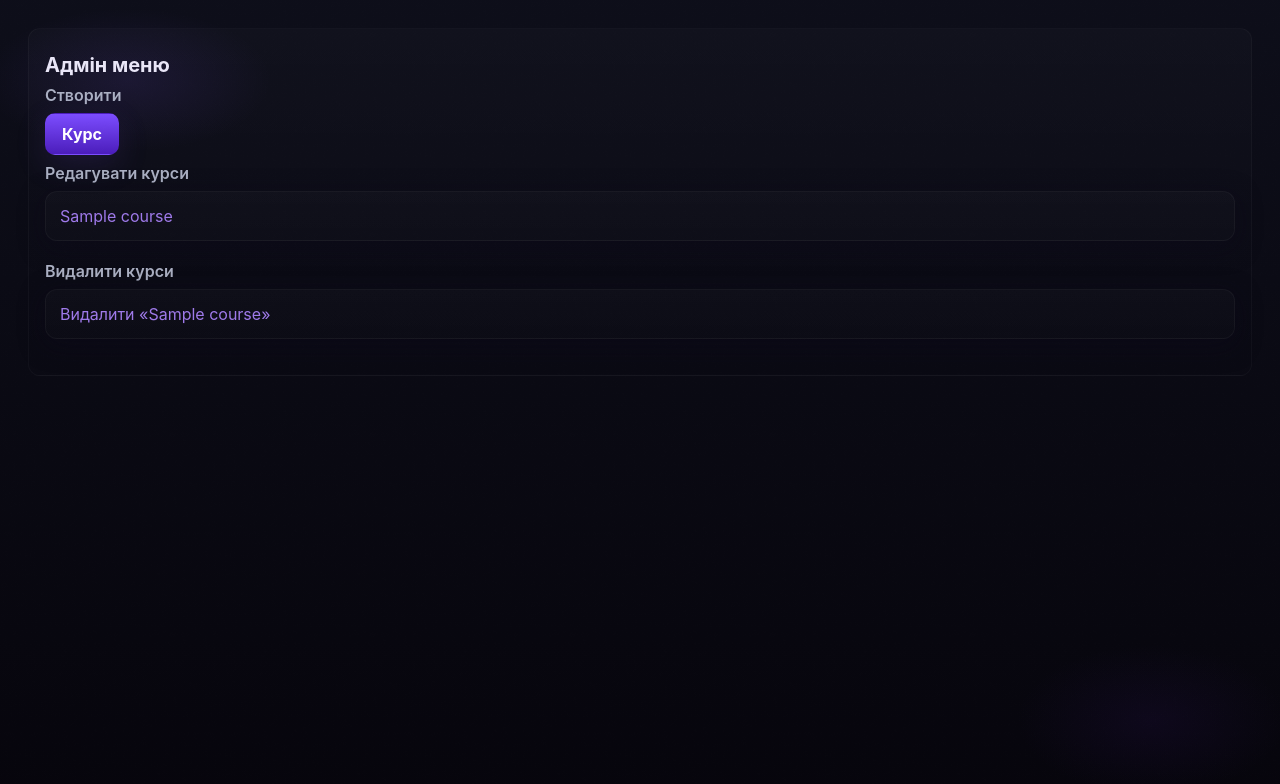
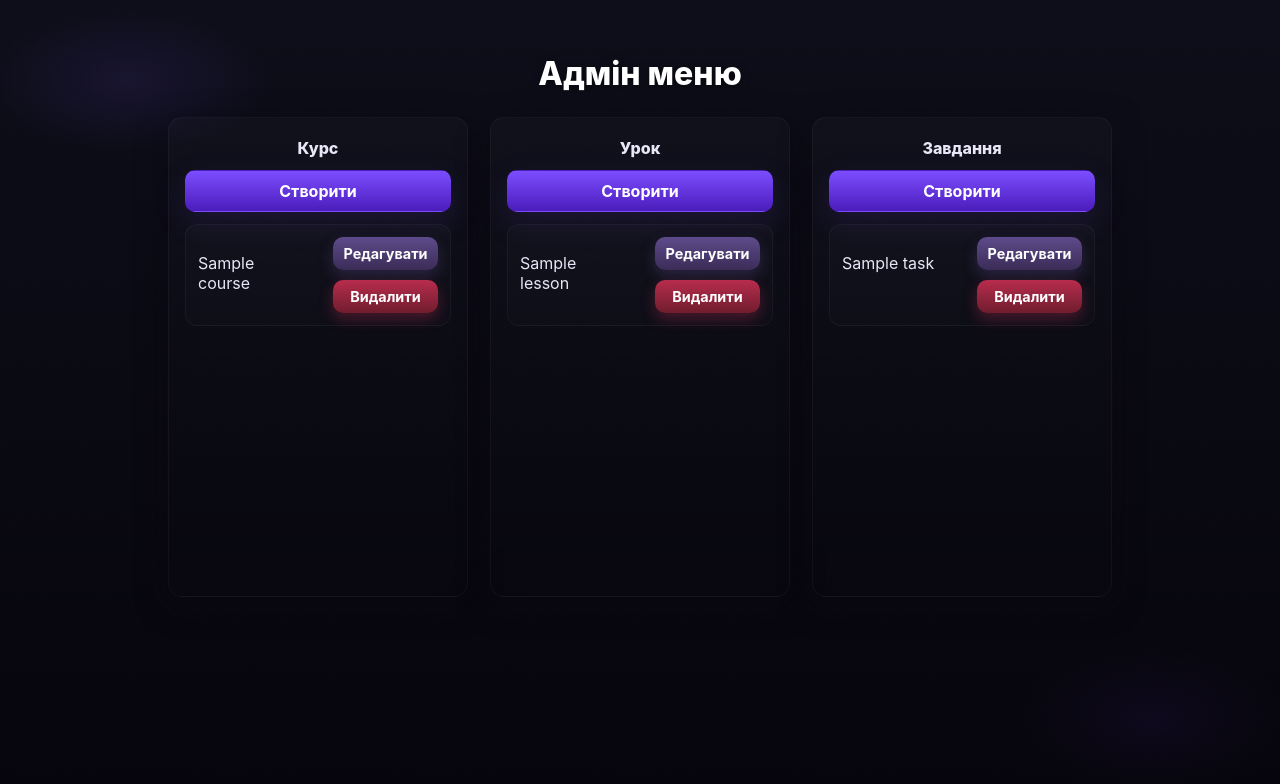
Before and after one commit to Neatink/Learning-Management-System, a Django app: page /admin-menu/ in a window 1280 px wide. Shown: the top 784 px of the page. Run offline with Django 5.2, Linux system fonts and the light colour scheme; a user stored in the database is signed in; tables that the repository leaves empty hold one stand-in row (values such as "Sample post").

Commit message:
Updated the style of the admin-menu page

```diff
--- a/LMS/LMS/settings.py
+++ b/LMS/LMS/settings.py
@@ -128,4 +128,4 @@ LOGIN_REDIRECT_URL = 'home_view'
 
 LOGOUT_REDIRECT_URL = 'home_view'
 
-LOGIN_URL = 'login'
+LOGIN_URL = 'login_view'
--- a/LMS/LMSproject/static/styles.css
+++ b/LMS/LMSproject/static/styles.css
@@ -41,8 +41,6 @@ body::before{
   background-size:200% 200%;animation:gradientShift 12s ease infinite;
   box-shadow: var(--shadow-sm);border:1px solid rgba(255,255,255,0.03);
 }
-@media (prefers-reduced-motion:reduce){ .hero-bg{animation:none} }
-
 .container{max-width:980px;margin:0 auto;padding:18px;position:relative;z-index:2}
 
 a{color:var(--primary-400);text-decoration:none;outline:none}
@@ -100,7 +98,153 @@ a:focus,button:focus,input:focus,textarea:focus{outline:3px solid rgba(124,77,25
   box-sizing: border-box;
 }
 
-@media (max-width:520px){
-  .auth-card{ padding: 14px; max-width: 92vw; }
-  .auth-page{ min-height: calc(100vh - 120px); padding: 18px; }
+.admin-grid{
+  display:grid;
+  grid-template-columns: repeat(3, minmax(0,1fr));
+  gap:22px;
 }
+
+.admin-col{
+  background: linear-gradient(180deg, rgba(255,255,255,0.02), transparent);
+  border:1px solid var(--border);
+  border-radius:14px;
+  padding:16px;
+  min-height:480px;
+  box-shadow: var(--shadow-sm);
+}
+
+.admin-col-title{
+  text-align:center;
+  margin:4px 0 12px;
+  font-weight:800;
+  color:var(--text);
+}
+
+.btn-block{ width:100%; display:inline-flex; justify-content:center; }
+
+.list{ list-style:none; margin:0; padding:0; display:flex; flex-direction:column; gap:10px; }
+.list-item{
+  display:flex; align-items:center; justify-content:space-between;
+  padding:12px; border-radius:12px;
+  background: linear-gradient(180deg, rgba(255,255,255,0.02), rgba(255,255,255,0.01));
+  border:1px solid var(--border);
+}
+
+.item-link:hover{ color:var(--primary-400); }
+
+
+.btn-danger{
+  background: linear-gradient(180deg, #8b1d35, #5a1121);
+  color:#fff; border-color:transparent;
+  box-shadow:0 8px 20px rgba(139,29,53,0.25);
+}
+.btn-danger:hover{ transform:translateY(-1px); }
+
+
+.container > h2 {
+  text-align: center;
+  font-size: 2rem;
+  font-weight: 800;
+  margin-bottom: 24px;
+  color: #ffffff;
+  text-shadow: 0 2px 8px rgba(0,0,0,0.5);
+}
+
+
+.actions .btn {
+  padding: 6px 12px;
+  border-radius: 10px;
+  font-size: 0.9rem;
+  transition: all 0.25s ease;
+  border: none;
+}
+
+.actions .btn-edit {
+  background: linear-gradient(180deg, #5e4b8b, #3b2c57);
+  color: #fff;
+  box-shadow: 0 6px 14px rgba(94,75,139,0.35);
+}
+.actions .btn-edit:hover {
+  background: linear-gradient(180deg, #6f57a8, #4a3870);
+  transform: translateY(-2px);
+}
+
+
+.actions .btn-danger {
+  background: linear-gradient(180deg, #b82c4d, #701d2e);
+  color: #fff;
+  box-shadow: 0 6px 14px rgba(184,44,77,0.35);
+}
+.actions .btn-danger:hover {
+  background: linear-gradient(180deg, #d9365c, #8b223b);
+  transform: translateY(-2px);
+}
+
+
+.item-link {
+  flex: 1 1 auto;
+  min-width: 0;
+  margin-right: 12px;
+  display: block;
+  overflow: visible;
+  text-overflow: clip;
+  white-space: normal;
+  overflow-wrap: break-word;
+  word-break: break-word;
+
+}
+
+.actions {
+  flex: 0 0 132px;
+  display: flex;
+  flex-direction: column;
+  gap: 10px;
+  align-items: flex-end;
+  justify-content: center;
+}
+
+.actions .btn {
+  display: inline-flex;
+  align-items: center;
+  justify-content: center;
+  width: 105px;
+  white-space: nowrap;
+  padding: 8px 12px;
+  box-sizing: border-box;
+  border-radius: 10px;
+  font-weight: 700;
+}
+
+
+.list-item {
+  align-items: flex-start;
+}
+
+@media (max-width: 1024px){
+  .actions { flex: 0 0 96px; }
+  .actions .btn { width: 88px; padding:6px 8px; font-size:0.85rem; }
+  .admin-grid{ grid-template-columns: 1fr; }
+  .admin-col{ min-height:auto; }
+}
+
+.admin-col > .btn-block {
+  margin-bottom: 6px;
+}
+
+
+.admin-col .btn-block + .list {
+  margin-top: 6px;
+}
+
+
+.list-empty {
+  display: block;
+  text-align: center;
+  width: 100%;
+  padding: 12px;
+  border-radius: 12px;
+  background: linear-gradient(180deg, rgba(255,255,255,0.02), rgba(255,255,255,0.01));
+  border: 1px solid var(--border);
+  color: var(--muted);
+  box-sizing: border-box;
+}
--- a/LMS/LMSproject/templates/admin_menu.html
+++ b/LMS/LMSproject/templates/admin_menu.html
@@ -1,5 +1,5 @@
 <!DOCTYPE html>
-<html lang="en">
+<html lang="uk">
 <head>
   <meta charset="UTF-8">
   <meta name="viewport" content="width=device-width, initial-scale=1.0">
@@ -7,37 +7,67 @@
   <title>Admin menu</title>
 </head>
 <body>
+{% block content %}
+<div class="container">
+  <h2>Адмін меню</h2>
 
-{% block content %}
-<div class="bg-panel">
-<h2>Адмін меню</h2>
-<h3>Створити</h3>
-<div class="flex mt-1">
-<a href="/course/create" class="btn btn-primary">Курс</a>
+  <div class="admin-grid mt-1">
+    <section class="admin-col">
+      <h3 class="admin-col-title">Курс</h3>
+      <a href="/course/create" class="btn btn-primary btn-block">Створити</a>
+
+      <ul class="list mt-1">
+        {% for course in courses %}
+          <li class="list-item">
+            <p class="item-link" title="{{ course }}">{{ course|truncatechars:36 }}</p>
+            <div class="actions">
+              <a href="/course/update/{{ course.id }}" class="btn btn-edit">Редагувати</a>
+              <a href="/course/delete/{{ course.id }}" class="btn btn-danger">Видалити</a>
             </div>
+          </li>
+        {% empty %}
+          <li class="list-empty alert">Немає курсів</li>
+        {% endfor %}
+      </ul>
+    </section>
 
+    <section class="admin-col">
+      <h3 class="admin-col-title">Урок</h3>
+      <a href="/course/create" class="btn btn-primary btn-block">Створити</a>
 
-<div class="mt-1">
-<h3>Редагувати курси</h3>
-<div class="course-list">
-{% for course in courses %}
-<a href="/course/update/{{ course.id }}">{{ course }}</a>
+      <ul class="list mt-1">
+        {% for lesson in lessons %}
+          <li class="list-item">
+            <p class="item-link">{{ lesson }}</p>
+            <div class="actions">
+              <a href="#" class="btn btn-edit">Редагувати</a>
+              <a href="#" class="btn btn-danger">Видалити</a>
+            </div>
+          </li>
         {% empty %}
-<div class="alert">Немає курсів</div>
+          <li class="list-empty alert">Немає уроків</li>
         {% endfor %}
+      </ul>
+    </section>
+
+    <section class="admin-col">
+      <h3 class="admin-col-title">Завдання</h3>
+      <a href="/course/create" class="btn btn-primary btn-block">Створити</a>
+
+      <ul class="list mt-1">
+        {% for task in tasks %}
+          <li class="list-item">
+            <p class="item-link">{{ task }}</p>
+            <div class="actions">
+              <a href="#" class="btn btn-edit">Редагувати</a>
+              <a href="#" class="btn btn-danger">Видалити</a>
             </div>
-</div>
-
-
-<div class="mt-1">
-<h3>Видалити курси</h3>
-<div class="course-list">
-{% for course in courses %}
-<a href="/course/delete/{{ course.id }}">Видалити «{{ course }}»</a>
+          </li>
         {% empty %}
-<div class="alert">Немає курсів</div>
+          <li class="list-empty alert">Немає завдань</li>
         {% endfor %}
-</div>
+      </ul>
+    </section>
   </div>
 </div>
 {% endblock %}
--- a/LMS/LMSproject/templates/profile.html
+++ b/LMS/LMSproject/templates/profile.html
@@ -8,6 +8,9 @@
 </head>
 <body>
 {% block content %}
+<div class="mt-1">
+<a href="/home" class="btn btn-primary">Назад</a>
+</div><br>
 <div class="bg-panel">
 <h2>Профіль</h2>
 <div class="profile-box mt-1">
@@ -16,6 +19,7 @@
 <p class="text-muted">Ім'я: {{ user.first_name }} {{ user.last_name }}</p>
 <p class="text-muted">ID: {{ user.id }}</p>
 
+{% if request.user.id == user.id %}
 
 <div class="mt-1">
 <a href="/user_change_data/{{ user.id }}" class="btn">Змінити дані</a>
@@ -27,6 +31,7 @@
 {% csrf_token %}
 <button type="submit" class="btn btn-primary">Вийти з акаунту</button>
 </form>
+{% endif %}
 </div>
 </div>
 {% endblock %}
--- a/LMS/LMSproject/views.py
+++ b/LMS/LMSproject/views.py
@@ -96,6 +96,8 @@ class AdminMenuView(LoginRequiredMixin, UserIsAdminMixin, TemplateView):
     def get_context_data(self, **kwargs):
         context = super().get_context_data(**kwargs)
         context['courses'] = Course.objects.all()
+        context['lessons'] = Lesson.objects.all()
+        context['tasks'] = Task.objects.all()
         return context
 
 class CreateCourseView(LoginRequiredMixin, UserIsAdminMixin, CreateView):
```
Lines whose indentation alone changed are shown as unchanged.
